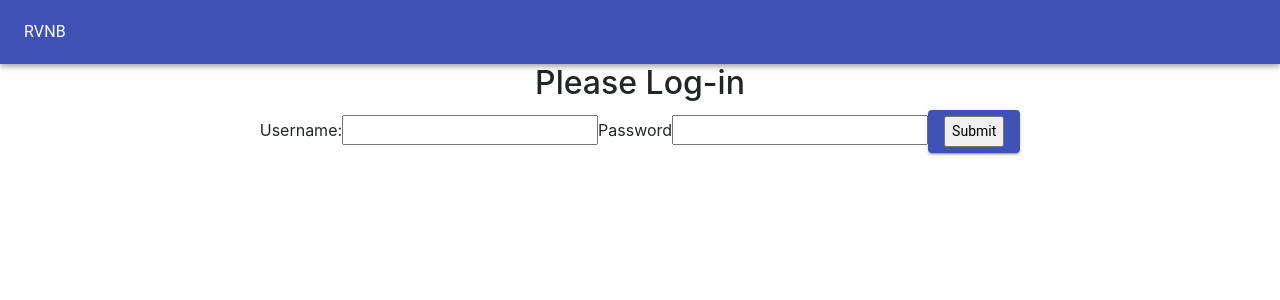
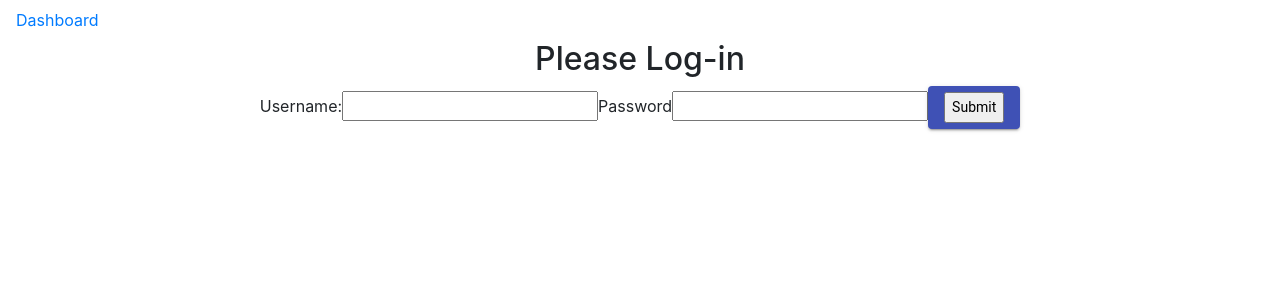
Before and after one commit to bwft-RVcamping-Airbnb/Frontend, a React (Create React App) app: page / in a window 1280 px wide. Shown: the top 300 px of the page. Built offline with nearby package versions, Linux system fonts and the light colour scheme.

Commit message:
removed material

```diff
--- a/src/App.js
+++ b/src/App.js
@@ -1,6 +1,6 @@
 import React from 'react';
 import {Route, Switch} from 'react-router-dom';
-import NavBar from './components/Navigation/Navbar';
+import NavigationBar from './components/Navigation/Navbar';
 
 import { ThemeProvider } from '@material-ui/core/styles';
 
@@ -20,7 +20,7 @@ const App = () => {
   return (
     <ThemeProvider>
       <div className="App">
-      <NavBar />
+      <NavigationBar />
           <>
           {/* {!localStorage.getItem('token') &&
               <Route exact path='/' component={Login} />
--- a/src/components/Navigation/Navbar.js
+++ b/src/components/Navigation/Navbar.js
@@ -1,20 +1,18 @@
 import React from 'react';
-import AppBar from '@material-ui/core/AppBar';
-import ToolBar from '@material-ui/core/ToolBar';
-import Typography from '@material-ui/core/Typography';
+import { Link } from 'react-router-dom'
+// import AppBar from '@material-ui/core/AppBar';
+// import ToolBar from '@material-ui/core/ToolBar';
+// import Typography from '@material-ui/core/Typography';
+import { Navbar } from 'reactstrap';
 
-const NavBar = () => {
+const NavigationBar = () => {
   return(
     <div>
-      <AppBar position = "static">
-        <ToolBar>
-          <Typography>
-            RVNB
-          </Typography>
-        </ToolBar>
-      </AppBar>
+      <Navbar>
+        <Link to='/dashboard'>Dashboard</Link>
+      </Navbar>
     </div>
   )
 }
 
-export default NavBar;
+export default NavigationBar;
```
